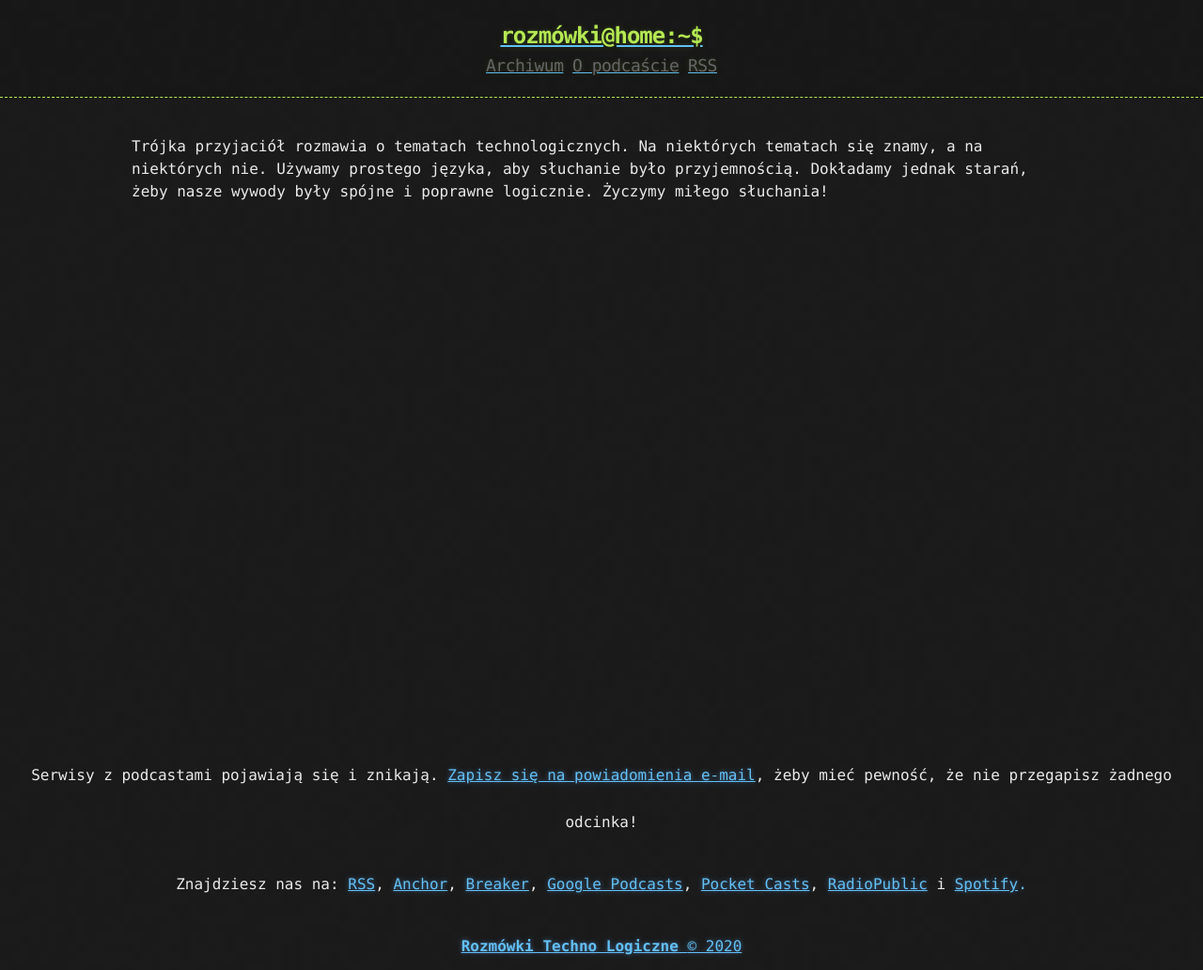
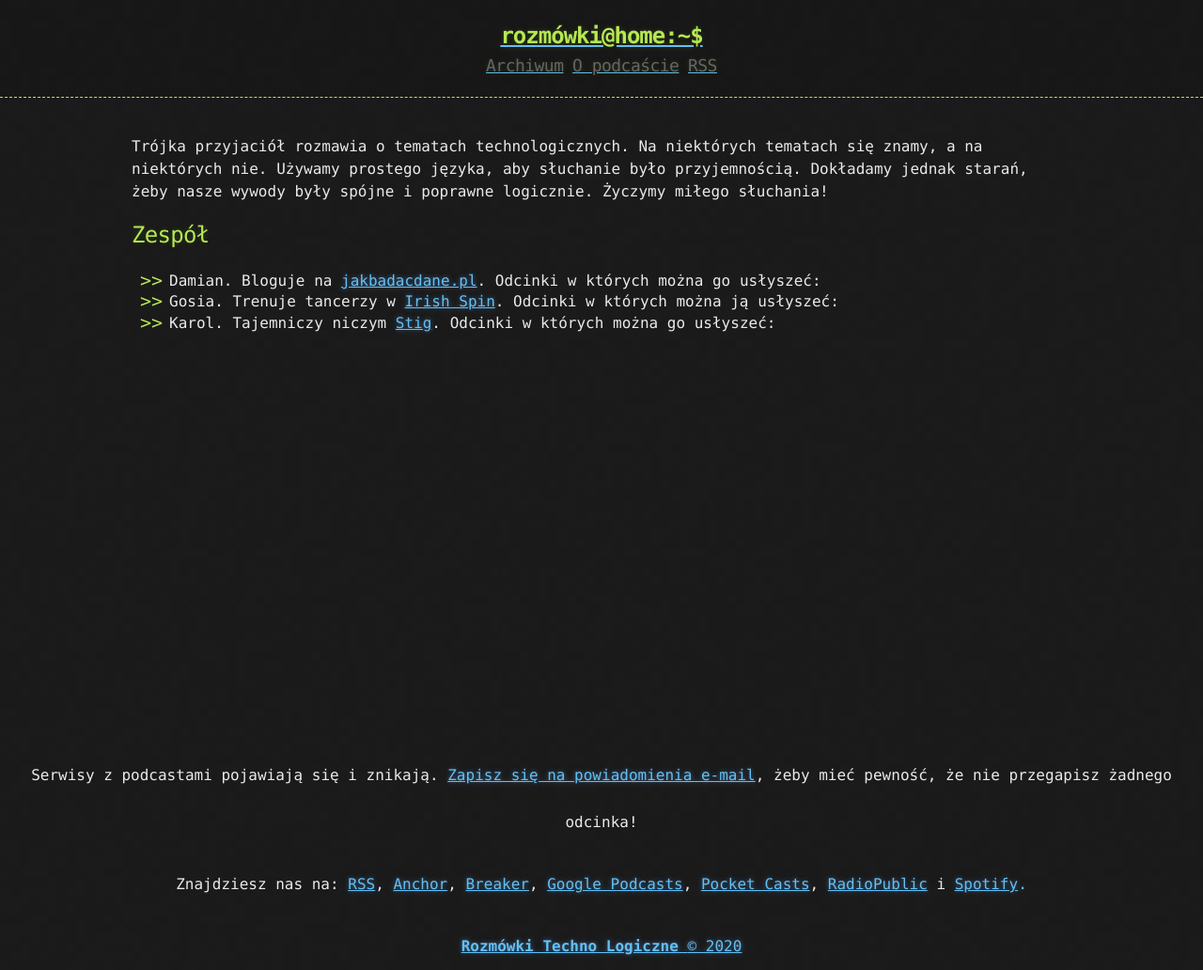
Before and after one commit to QuantumDamage/rozmowki-techno-logiczne, a Jekyll site: the page built from about.md, in a window 1280 px wide. Shown: the whole page at 94% size. Built offline with Jekyll 4.4.1, drawn with Linux system fonts in a browser that asks for light colours.

Commit message:
extended tags

```diff
--- a/about.md
+++ b/about.md
@@ -4,3 +4,9 @@ title: O podcaście
 ---
 
 Trójka przyjaciół rozmawia o tematach technologicznych. Na niektórych tematach się znamy, a na niektórych nie. Używamy prostego języka, aby słuchanie było przyjemnością. Dokładamy jednak starań, żeby nasze wywody były spójne i poprawne logicznie. Życzymy miłego słuchania!
+
+## [](#header-2)Zespół
+
+*   Damian. Bloguje na [jakbadacdane.pl](https://jakbadacdane.pl/). Odcinki w których można go usłyszeć:
+*   Gosia. Trenuje tancerzy w [Irish Spin](https://taniec-irlandzki.wroclaw.pl/). Odcinki w których można ją usłyszeć:
+*   Karol. Tajemniczy niczym [Stig](https://pl.wikipedia.org/wiki/Stig). Odcinki w których można go usłyszeć:
```
Also changed, not shown: _posts/2020-02-09-001.md (+1 -0 lines), _posts/2020-02-19-002.md (+1 -0 lines), _posts/2020-03-04-003.md (+1 -0 lines).
